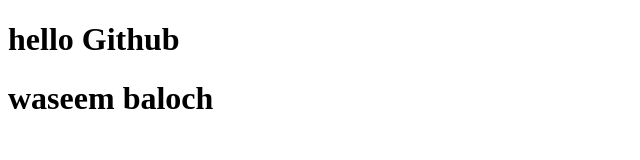
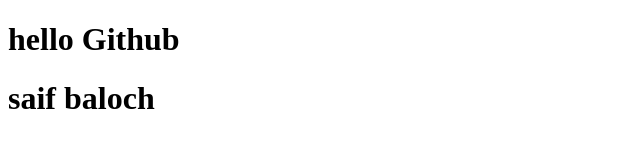
Before and after one commit to Safey11/Html-Website, a plain HTML site: page index.html in a window 1280 px wide. Shown: the whole page, without its empty margins (0-640 px from the left). Drawn offline with Linux system fonts and the light colour scheme.

Commit message:
changed the heading to saif

```diff
--- a/index.html
+++ b/index.html
@@ -7,6 +7,6 @@
 </head>
 <body>
     <h1>hello Github</h1>
-    <h1>waseem baloch</h1>
+    <h1>saif baloch</h1>
 </body>
 </html>
```
